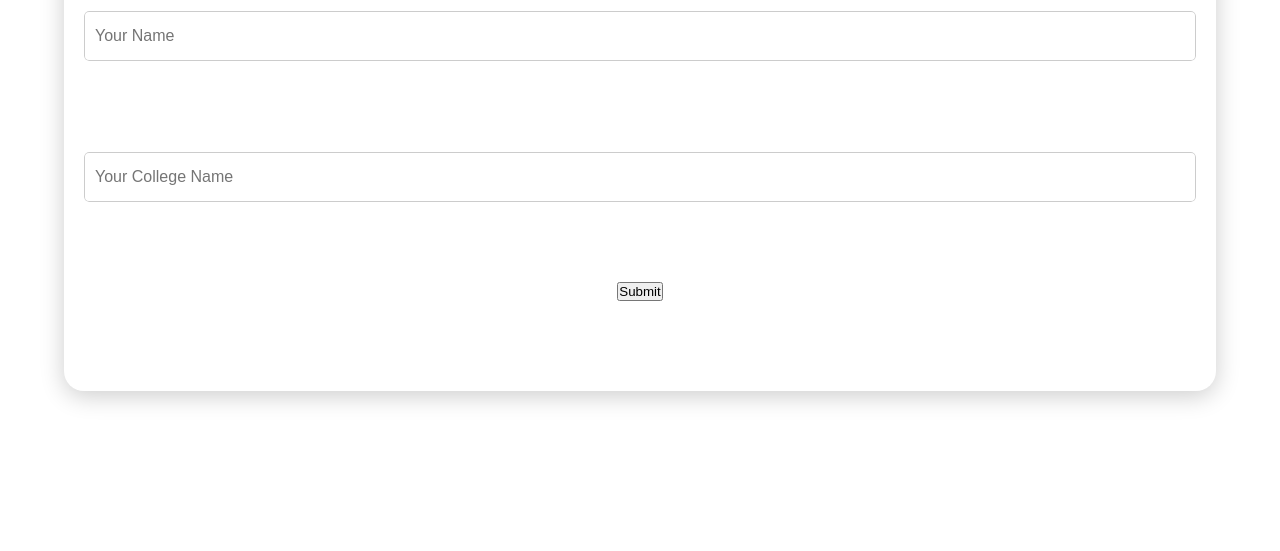
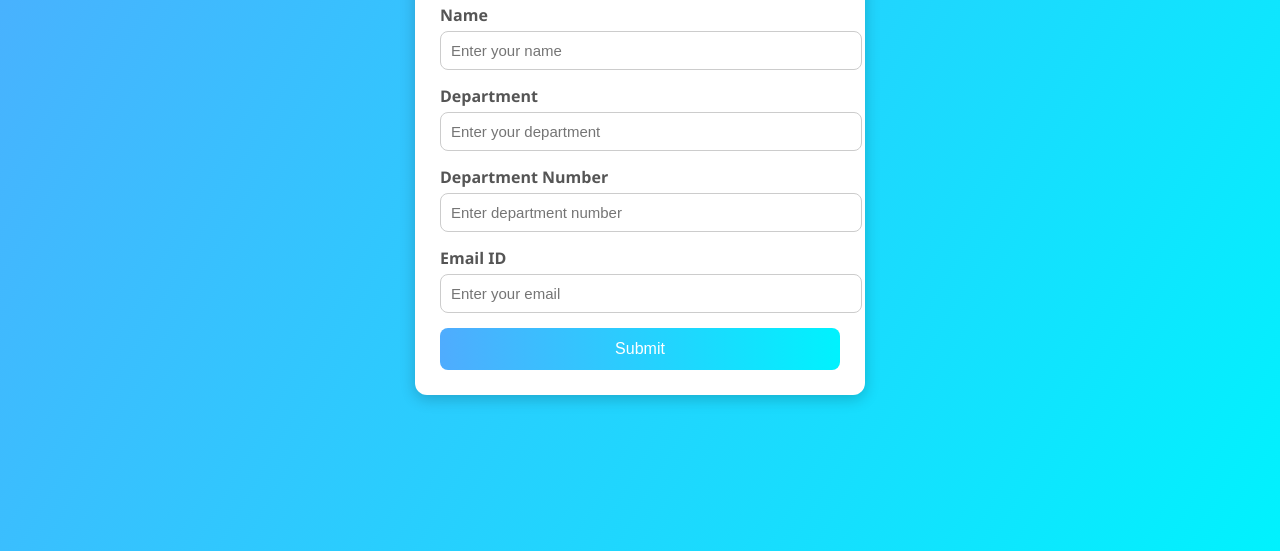
Before and after one commit to NITHISH7000119/cc-quiz, a plain HTML site: page index.html in a window 1280 px wide. Shown: the part 249-800 px from the top of the page. Drawn offline with Linux system fonts and the light colour scheme.

Commit message:
Update index.html

```diff
--- a/index.html
+++ b/index.html
@@ -1,40 +1,104 @@
 <!DOCTYPE html>
 <html lang="en">
-
 <head>
   <meta charset="UTF-8">
-    <meta http-equiv="X-UA-Compatible" content="IE=edge">
   <meta name="viewport" content="width=device-width, initial-scale=1.0">
-    <title>Contact Messages | Firebase</title>
-    <link rel="stylesheet" href="style.css">
+  <title>Department Registration</title>
+  <style>
+    body {
+      font-family: 'Segoe UI', Tahoma, Geneva, Verdana, sans-serif;
+      background: linear-gradient(120deg, #4facfe, #00f2fe);
+      padding: 0;
+      margin: 0;
+      min-height: 100vh;
+      display: flex;
+      align-items: center;
+      justify-content: center;
+    }
+    .container {
+      background: #fff;
+      padding: 25px;
+      border-radius: 12px;
+      max-width: 400px;
+      width: 100%;
+      box-shadow: 0 4px 15px rgba(0,0,0,0.2);
+    }
+    h2 {
+      text-align: center;
+      margin-bottom: 20px;
+      color: #333;
+    }
+    .inputBox {
+      margin-bottom: 15px;
+    }
+    .inputBox label {
+      font-weight: bold;
+      display: block;
+      margin-bottom: 5px;
+      color: #555;
+    }
+    .inputBox input {
+      width: 100%;
+      padding: 10px;
+      border: 1px solid #ccc;
+      border-radius: 8px;
+      font-size: 15px;
+      outline: none;
+      transition: border-color 0.3s;
+    }
+    .inputBox input:focus {
+      border-color: #4facfe;
+    }
+    button {
+      width: 100%;
+      padding: 12px;
+      background: linear-gradient(90deg, #4facfe, #00f2fe);
+      border: none;
+      border-radius: 8px;
+      color: white;
+      font-size: 16px;
+      cursor: pointer;
+      transition: opacity 0.3s;
+    }
+    button:hover {
+      opacity: 0.9;
+    }
+    .alert {
+      display: none;
+      text-align: center;
+      margin-bottom: 10px;
+      color: green;
+      font-weight: bold;
+    }
+  </style>
 </head>
+<body>
 
-<body>
 <div class="container">
+  <h2>Department Registration</h2>
+  <div class="alert">Form submitted successfully!</div>
   <form id="contactForm">
-    <div class="alert">Your data was saved!</div>
-
     <div class="inputBox">
-        <input type="text" id="name" placeholder="Your Name" required />
+      <label for="name">Name</label>
+      <input type="text" id="name" placeholder="Enter your name" required>
+    </div>
+    <div class="inputBox">
+      <label for="dept">Department</label>
+      <input type="text" id="dept" placeholder="Enter your department" required>
+    </div>
+    <div class="inputBox">
+      <label for="deptNumber">Department Number</label>
+      <input type="text" id="deptNumber" placeholder="Enter department number" required>
+    </div>
+    <div class="inputBox">
+      <label for="emailid">Email ID</label>
+      <input type="email" id="emailid" placeholder="Enter your email" required>
+    </div>
+    <button type="submit">Submit</button>
+  </form>
 </div>
 
-    <div class="inputBox">
-        <input type="text" id="college" placeholder="Your College Name" required />
-    </div>
-
-    <button type="submit">Submit</button>
-</form>
-
-<p id="message"></p>
-
-<!-- Link your JS -->
 <script type="module" src="mail.js"></script>
 
-    </div>
-
-    <script src="https://www.gstatic.com/firebasejs/8.10.1/firebase-app.js"></script>
-    <script src="https://www.gstatic.com/firebasejs/8.10.1/firebase-database.js"></script>
-    <script src="./mail.js"></script>
 </body>
-
 </html>
```
Lines whose indentation alone changed are shown as unchanged.
